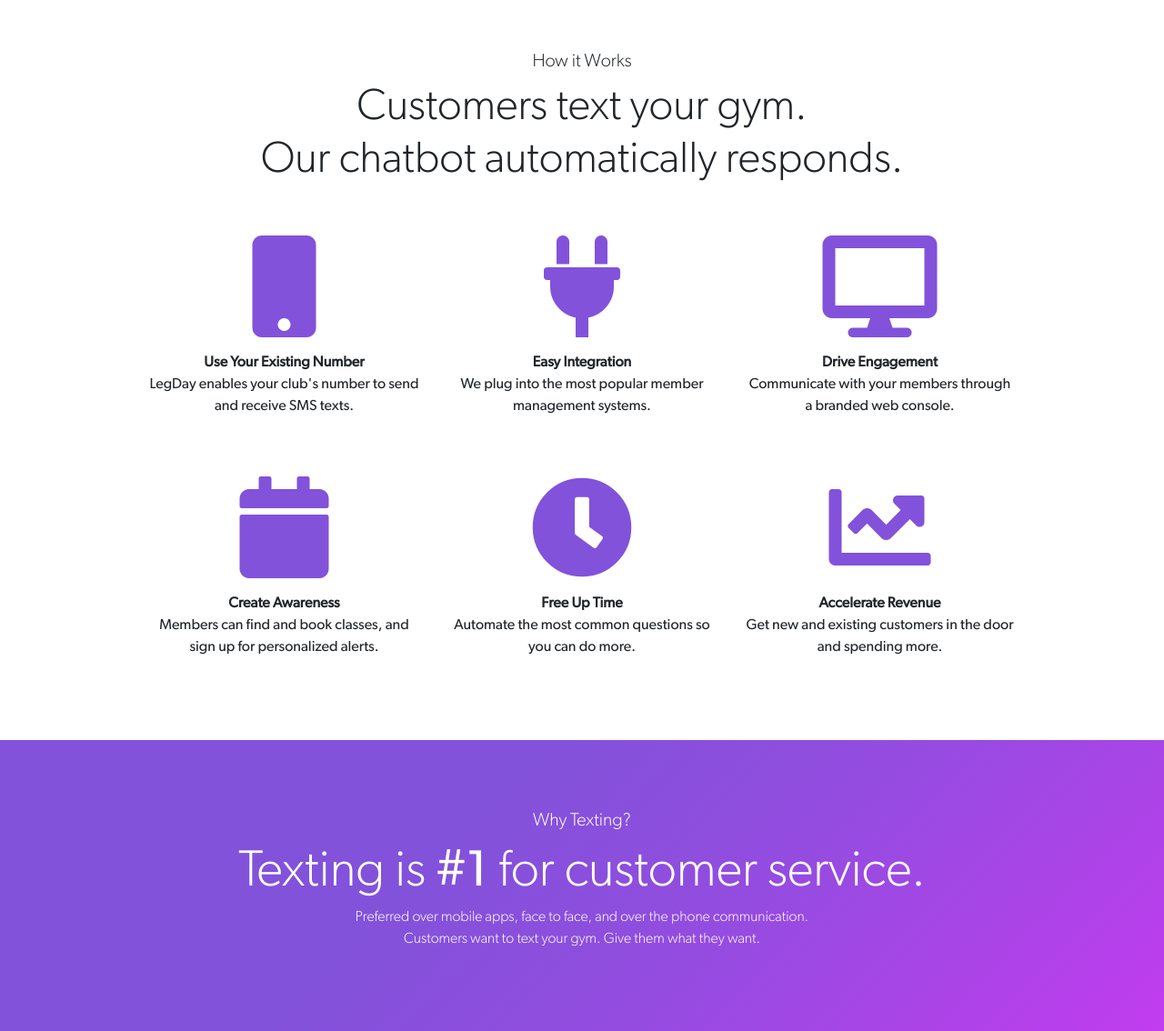
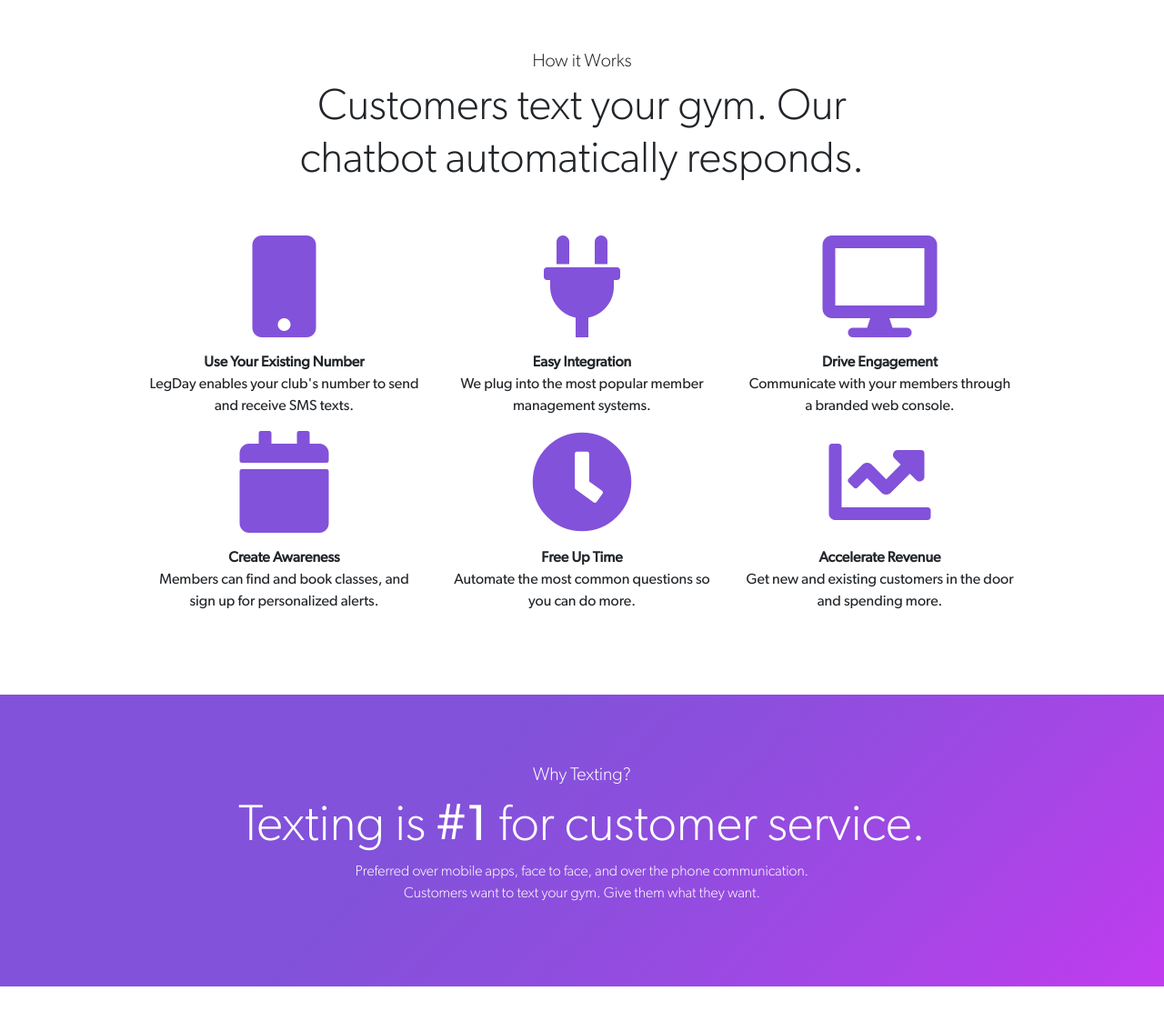
Before and after one commit to AustinW/legday-web, a PHP site: page /src/index.html in a window 1280 px wide. Shown: the part 463-1597 px from the top of the page at 91% size. Run offline with PHP 8.4, Linux system fonts and the light colour scheme; some libraries are stand-ins or nearby versions.

Commit message:
Corrected navbar. Improved structure for the grid (3x2, 2x3, 1x6) Centering and better spacing for iPhone & tablets. Mobile view vastly improved. Corrected many spacing issues in general.

```diff
--- a/dist/style.css
+++ b/dist/style.css
@@ -166,6 +183,11 @@ section#testimonials strong {
 }
 footer {
   padding: 15px;
+}
+@media (min-width: 992px) {
+  .grid-separator {
+    width: 100% !important;
+  }
 }
 @media (min-width: 530px) {
   section {
--- a/src/index.html
+++ b/src/index.html
@@ -21,7 +21,7 @@
 
   <body data-spy="scroll" data-target="#legday-navbar">
 
-    <nav id="legday-navbar" class="navbar navbar-expand-md fixed-top">
+    <nav id="legday-navbar" class="navbar navbar-expand-md fixed-top navbar-light">
       <a class="navbar-brand" href="#">LegDay</a>
       <button class="navbar-toggler" type="button" data-toggle="collapse" data-target="#legday-menu" aria-controls="legday-menu" aria-expanded="false" aria-label="Toggle navigation">
         <span class="navbar-toggler-icon"></span>
@@ -56,8 +56,8 @@
 
     <main role="main" class="container-fluid">
 
-      <section id="intro" class="intro row justify-content-md-center">
-        <div class="col col-md-4 offset-md-2">
+      <section id="intro" class="intro row justify-content-start">
+        <div class="col-md-4 offset-md-2 intro-text">
           <h1 class="display-5">
             Front Desk Chatbot for Health Clubs
           </h1>
@@ -69,26 +69,26 @@
             <a href="#" class="btn btn-outline btn-outline-purple btn-lg btn-signup">Sign up</a>
           </div>
         </div>
-        <div class="col col-md-4 offset-md-1">
+        <div class="col-md-4 offset-md-1 intro-demo">
           <img src="img/3-apple-iphone-png-image.png" class="legday-phone" alt="LegDay iPhone">
         </div>
       </section>
 
       <section id="how-it-works">
         <div class="row justify-content-md-center">
-          <div class="col-md-auto">
+          <div class="col-md-6">
             <h5 class="text-center how-it-works">
               How it Works
             </h5>
             <h2 class="text-center headline">
-              Customers text your gym.<br />Our chatbot automatically responds.
+              Customers text your gym. Our chatbot automatically responds.
 
             </h2>
           </div>
         </div>
 
-        <div class="row justify-content-md-center how-it-works-grid">
-          <div class="col col-lg-3">
+        <div class="row justify-content-center how-it-works-grid">
+          <div class="col-xl-3 col-lg-4 col-md-6">
             <div class="text-center leg-day-icon">
               <i class="fas fa-mobile fa-7x fa-gradient"></i>
             </div>
@@ -99,7 +99,7 @@
               LegDay enables your club's number to send and receive SMS texts.
             </p>
           </div>
-          <div class="col col-lg-3">
+          <div class="col-xl-3 col-lg-4 col-md-6">
             <div class="text-center leg-day-icon">
               <i class="fas fa-plug fa-7x fa-gradient"></i>
             </div>
@@ -110,7 +110,7 @@
               We plug into the most popular member management systems.
             </p>
           </div>
-          <div class="col col-lg-3">
+          <div class="col-xl-3 col-lg-4 col-md-6">
             <div class="text-center leg-day-icon">
               <i class="fas fa-desktop fa-7x fa-gradient"></i>
             </div>
@@ -121,10 +121,8 @@
               Communicate with your members through a branded web console.
             </p>
           </div>
-        </div>
-
-        <div class="row justify-content-md-center how-it-works-grid">
-          <div class="col col-lg-3">
+          <div class="grid-separator"></div>
+          <div class="col-xl-3 col-lg-4 col-md-6">
             <div class="text-center leg-day-icon">
               <i class="fas fa-calendar fa-7x fa-gradient"></i>
             </div>
@@ -135,7 +133,7 @@
               Members can find and book classes, and sign up for personalized alerts.
             </p>
           </div>
-          <div class="col col-lg-3">
+          <div class="col-xl-3 col-lg-4 col-md-6">
             <div class="text-center leg-day-icon">
               <i class="fas fa-clock fa-7x fa-gradient"></i>
             </div>
@@ -146,7 +144,7 @@
               Automate the most common questions so you can do more.
             </p>
           </div>
-          <div class="col col-lg-3">
+          <div class="col-xl-3 col-lg-4 col-md-6">
             <div class="text-center leg-day-icon">
               <i class="fas fa-chart-line fa-7x fa-gradient"></i>
             </div>
```
Also changed, not shown: other parts of dist/style.css (+38 -6 lines), dist/index.html (+14 -16 lines), src/less/main.less (+51 -6 lines).
